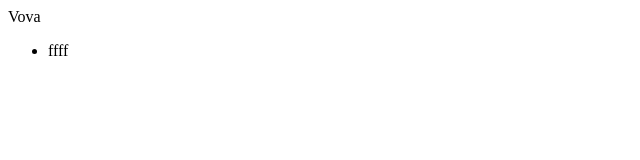
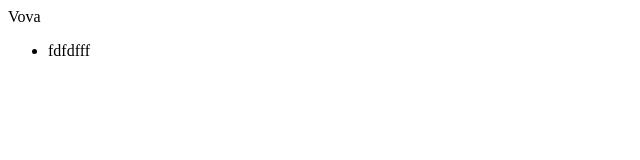
Before and after one commit to vovanelon/git-lesson, a plain HTML site: page index.html in a window 1280 px wide. Shown: the full height of the page, 0-640 px from the left. Drawn offline with Linux system fonts and the light colour scheme.

Commit message:
изменение

```diff
--- a/index.html
+++ b/index.html
@@ -2,6 +2,6 @@
 <div></div>
 <div>
     <ul>
-        <li>ffff</li>
+        <li>fdfdfff</li>
     </ul>
 </div>
```
